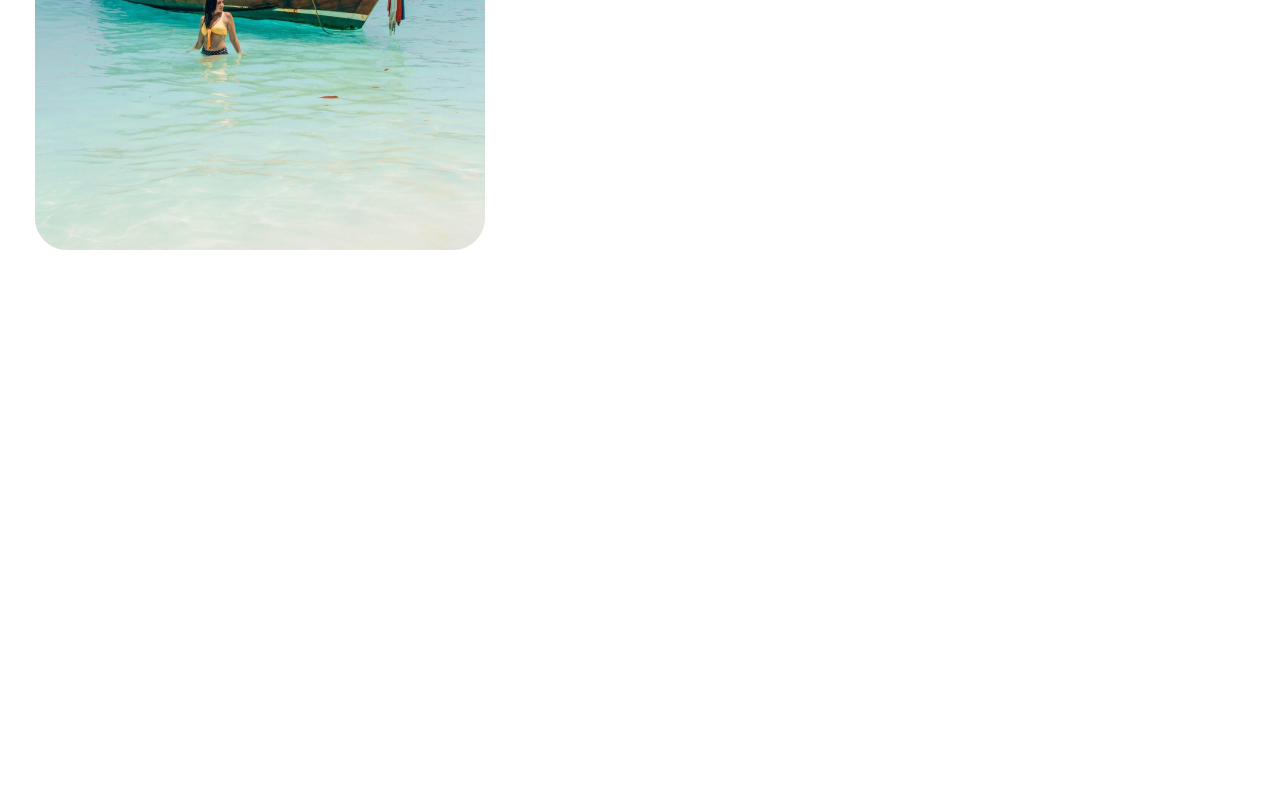
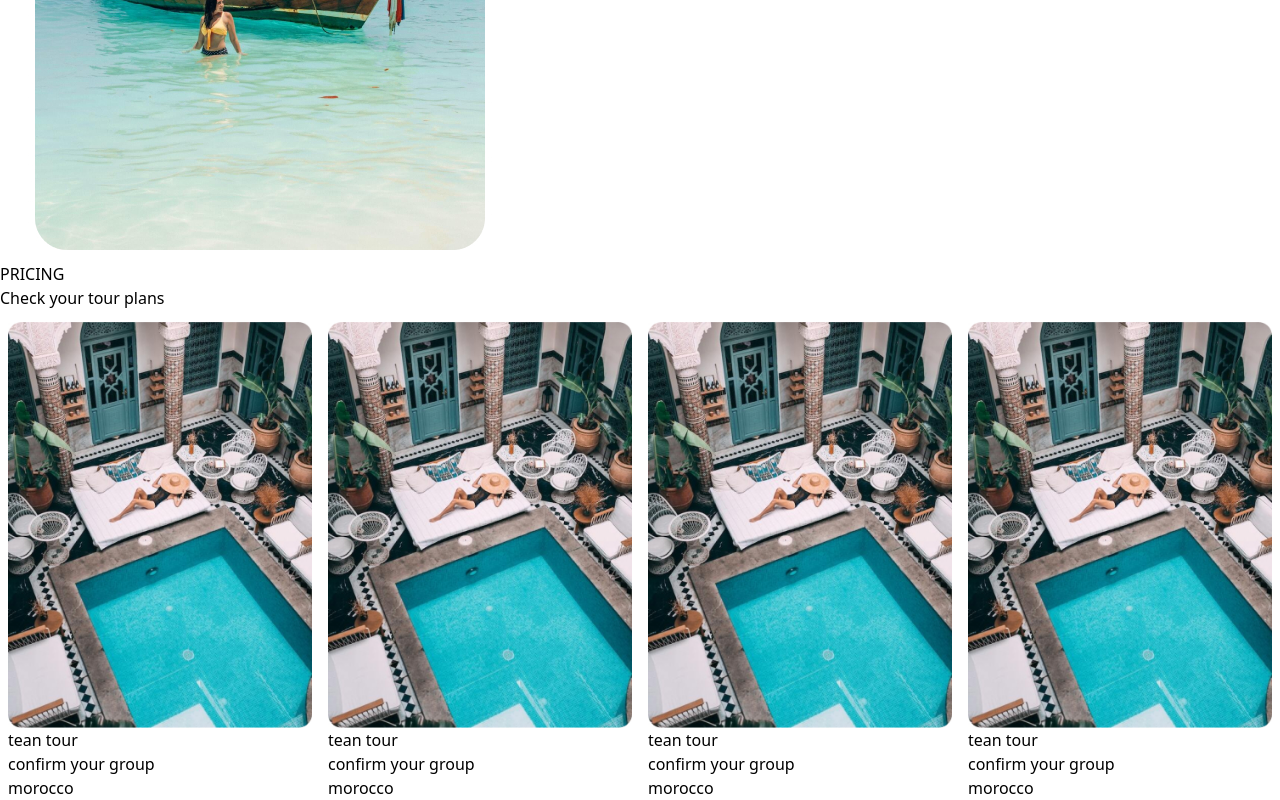
Before and after one commit to Genilso190/atavaliativa, a Next.js app: page / in a window 1280 px wide. Shown: the part 932-1732 px from the top of the page. Before the commit the page ends 1182 px from the top, so only its background shows below. Built offline with nearby package versions, Linux system fonts and the light colour scheme.

Commit message:
feat: plans

```diff
--- a/app/components/Plans.tsx
+++ b/app/components/Plans.tsx
@@ -0,0 +1,39 @@
+export default function Plans () {
+    return(
+        <div>
+            <div className="mt-3">
+                <h4>PRICING</h4>
+                <h4>Check your tour plans</h4>
+            </div>
+            <div className="md:grid grid-cols-4 gap-4 mx-2 mt-3">
+                <div>
+                    <img src="/img/image3.jpg" alt="" />
+                    <h5>tean tour</h5>
+                    <h6>confirm your group</h6>
+                    <h6>morocco</h6>
+                </div>
+                <div>
+                    <img src="/img/image3.jpg" alt="" />
+                    <h5>tean tour</h5>
+                    <h6>confirm your group</h6>
+                    <h6>morocco</h6>
+                </div>
+                <div>
+                    <img src="/img/image3.jpg" alt="" />
+                    <h5>tean tour</h5>
+                    <h6>confirm your group</h6>
+                    <h6>morocco</h6>
+                </div>
+                <div>
+                    <img src="/img/image3.jpg" alt="" />
+                    <h5>tean tour</h5>
+                    <h6>confirm your group</h6>
+                    <h6>morocco</h6>
+                </div>
+            </div>
+        </div>
+
+
+
+    )
+}
--- a/app/layout.tsx
+++ b/app/layout.tsx
@@ -16,7 +16,7 @@ export default function RootLayout({
 }>) {
   return (
     <html lang="en">
-      <body className="bg-white text-black text-center max-w-[1440px] mx-auto">{children}</body>
+      <body className="bg-white text-black text-left max-w-[1440px] mx-auto">{children}</body>
     </html>
   );
 }
--- a/app/page.tsx
+++ b/app/page.tsx
@@ -1,7 +1,7 @@
 
 import Banner from "./components/Banner";
 import Historia from "./components/Historia";
-// import Footer from "./components/Footer";
+import Plans from "./components/Plans";
 import Header from "./components/Header";
 
 export default function Home() {
@@ -10,6 +10,8 @@ export default function Home() {
        <Header/>
         <Banner/>
        <Historia/>
+       <Plans/>
+
     </div>
   );
 }
```
Also changed, not shown: public/img/image3.jpg (added).
